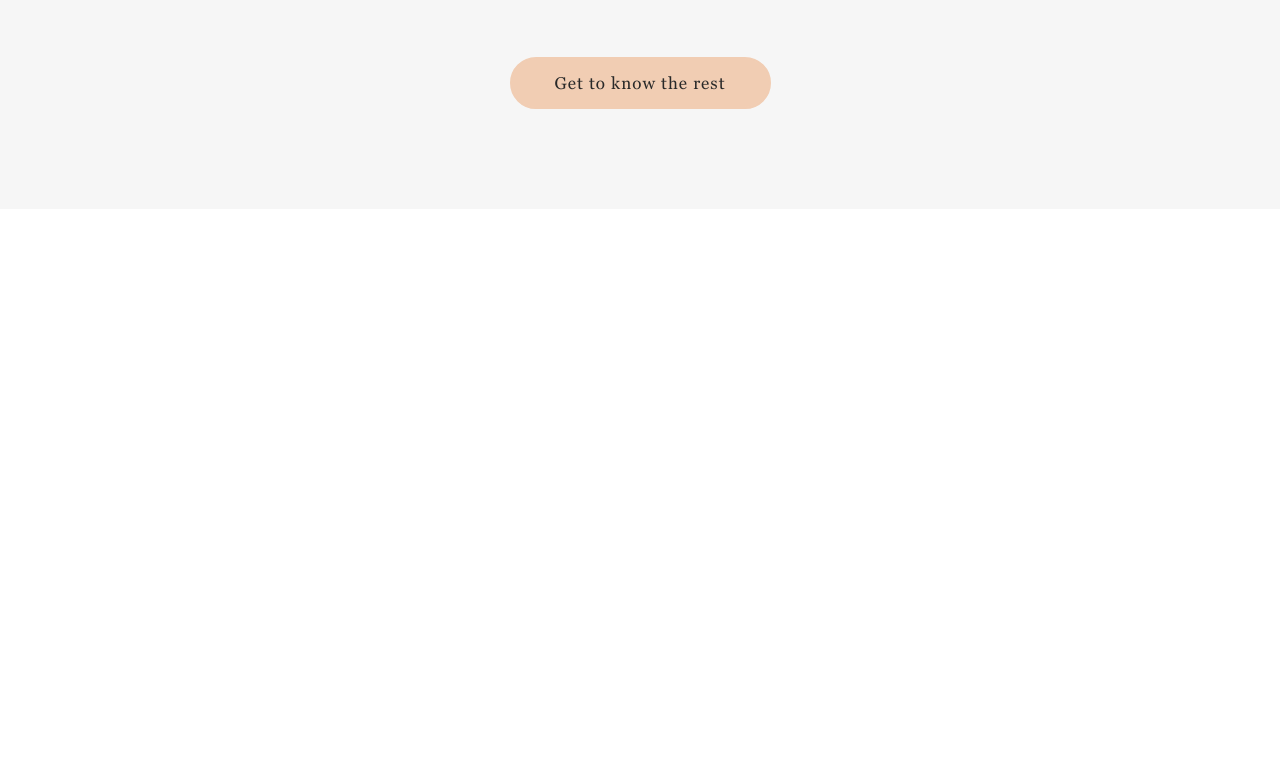
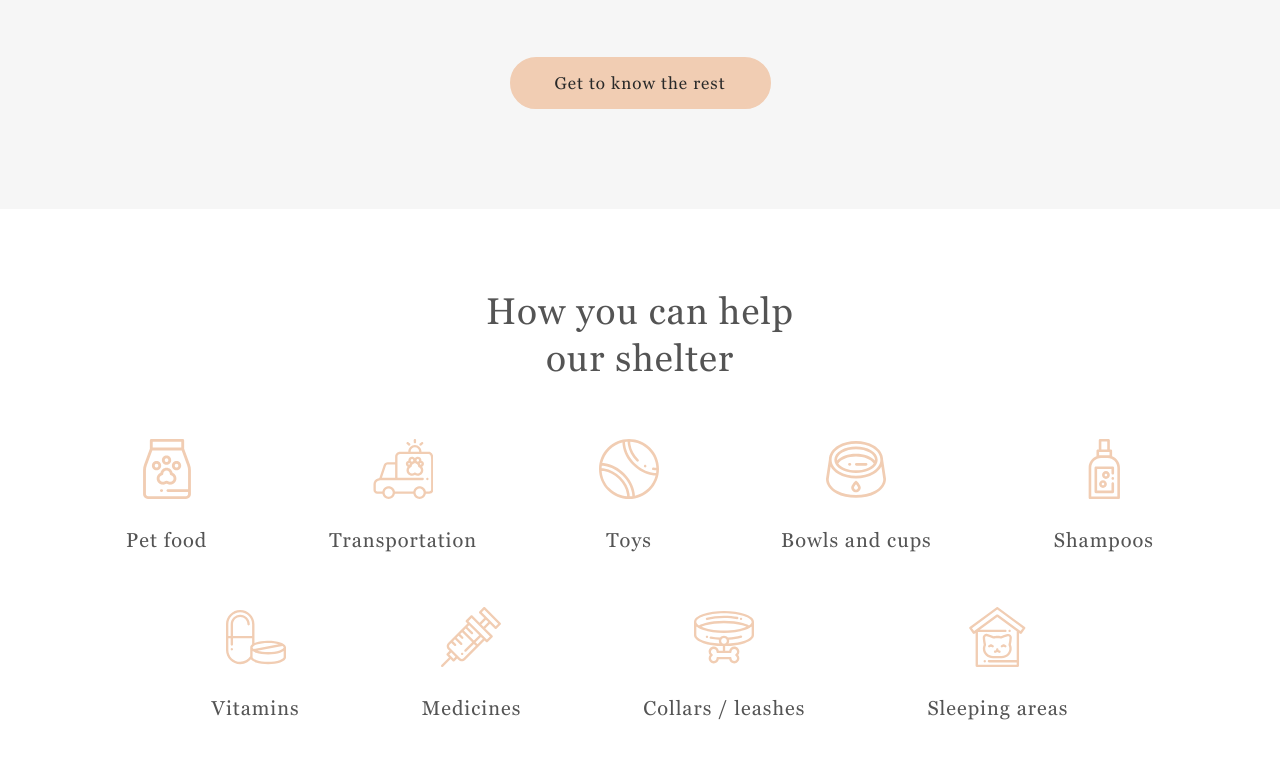
Before and after one commit to pug000/Shelter, a plain HTML site: page shelter/pages/main/index.html in a window 1280 px wide. Shown: the part 2164-2922 px from the top of the page. Before the commit the page ends 2373 px from the top, so only its background shows below. Drawn offline with Linux system fonts and the light colour scheme; a web font is replaced by a local one.

Commit message:
feat: add help section

```diff
--- a/shelter/pages/main/index.html
+++ b/shelter/pages/main/index.html
@@ -71,7 +71,7 @@
     <section class="our-friends">
       <div class="our-friends__backgroud"></div>
       <div class="our-friends-content">
-        <h3 class="our-friends-content__title">Our friends who <br> are looking for a house</h3>
+        <h3 class="our-friends-content__title content__title">Our friends who <br> are looking for a house</h3>
         <div class="our-friends-wrapper">
           <button class="our-friends-wrapper__prev-button"></button>
           <button class="our-friends-wrapper__next-button"></button>
@@ -102,6 +102,51 @@
         <button class="our-friends-content__button">Get to know the rest</button>
       </div>
     </section>
+    <section class="help">
+      <div class="help-content">
+        <h3 class="help-content__title content__title">How you can help <br> our shelter</h3>
+        <div class="help-wrapper">
+          <div class="help-wrapper__items">
+            <div class="help-wrapper__item">
+              <div class="help-wrapper__image"></div>
+              <div class="help-wrapper__text">Pet food</div>
+            </div>
+            <div class="help-wrapper__item">
+              <div class="help-wrapper__image"></div>
+              <div class="help-wrapper__text">Transportation</div>
+            </div>
+            <div class="help-wrapper__item">
+              <div class="help-wrapper__image"></div>
+              <div class="help-wrapper__text">Toys</div>
+            </div>
+            <div class="help-wrapper__item">
+              <div class="help-wrapper__image"></div>
+              <div class="help-wrapper__text">Bowls and cups</div>
+            </div>
+            <div class="help-wrapper__item">
+              <div class="help-wrapper__image"></div>
+              <div class="help-wrapper__text">Shampoos</div>
+            </div>
+            <div class="help-wrapper__item">
+              <div class="help-wrapper__image"></div>
+              <div class="help-wrapper__text">Vitamins</div>
+            </div>
+            <div class="help-wrapper__item">
+              <div class="help-wrapper__image"></div>
+              <div class="help-wrapper__text">Medicines</div>
+            </div>
+            <div class="help-wrapper__item">
+              <div class="help-wrapper__image"></div>
+              <div class="help-wrapper__text">Collars / leashes</div>
+            </div>
+            <div class="help-wrapper__item">
+              <div class="help-wrapper__image"></div>
+              <div class="help-wrapper__text">Sleeping areas</div>
+            </div>
+          </div>
+        </div>
+      </div>
+    </section>
   </main>
 </body>
 
--- a/shelter/pages/main/style.scss
+++ b/shelter/pages/main/style.scss
@@ -187,6 +187,7 @@ html {
 
     .our-friends {
       padding-top: 42px;
+      margin-bottom: 100px;
 
       &__backgroud {
         background-color: $color-light-l;
@@ -201,17 +202,6 @@ html {
         display: flex;
         flex-direction: column;
 
-        &__title {
-          @extend %ff-Georgia-Regular;
-          @extend %fz-h3;
-          color: $color-dark-l;
-          display: flex;
-          justify-content: center;
-          align-items: center;
-          text-align: center;
-          letter-spacing: 1px;
-          margin-bottom: 57px;
-        }
         &__button {
           @extend %ff-Georgia-Regular;
           @extend %fz-button;
@@ -284,6 +274,7 @@ html {
       width: 270px;
       height: 435px;
       transition: 0.6s;
+
       &:nth-child(1) .our-friends-column__image {
         background-image: url("/assets/images/pets-katrine.png");
       }
@@ -337,5 +328,85 @@ html {
         }
       }
     }
+
+    .content__title {
+      @extend %ff-Georgia-Regular;
+      @extend %fz-h3;
+      color: $color-dark-l;
+      display: flex;
+      justify-content: center;
+      align-items: center;
+      text-align: center;
+      letter-spacing: 1px;
+      margin-bottom: 57px;
+    }
+
+    .help {
+      margin-bottom: 100px;
+    }
+
+    .help-content {
+      padding-top: 42px;
+    }
+
+    .help-wrapper {
+      &__items {
+        display: flex;
+        padding-left: 67px;
+        padding-right: 67px;
+        justify-content: center;
+        flex-wrap: wrap;
+        gap: 55px 122px;
+      }
+
+      &__item {
+        display: flex;
+        flex-direction: column;
+        justify-content: center;
+        align-items: center;
+        gap: 30px;
+        &:nth-child(1) .help-wrapper__image {
+          background-image: url("/assets/icons/pet-food.svg");
+        }
+        &:nth-child(2) .help-wrapper__image {
+          background-image: url("/assets/icons/transportation.svg");
+        }
+        &:nth-child(3) .help-wrapper__image {
+          background-image: url("/assets/icons/toys.svg");
+        }
+        &:nth-child(4) .help-wrapper__image {
+          background-image: url("/assets/icons/bowls-and-cups.svg");
+        }
+        &:nth-child(5) .help-wrapper__image {
+          background-image: url("/assets/icons/shampoos.svg");
+        }
+        &:nth-child(6) .help-wrapper__image {
+          background-image: url("/assets/icons/vitamins.svg");
+        }
+        &:nth-child(7) .help-wrapper__image {
+          background-image: url("/assets/icons/medicines.svg");
+        }
+        &:nth-child(8) .help-wrapper__image {
+          background-image: url("/assets/icons/collars-or-leashes.svg");
+        }
+        &:nth-child(9) .help-wrapper__image {
+          background-image: url("/assets/icons/sleeping-area.svg");
+        }
+      }
+
+      &__image {
+        width: 60px;
+        height: 60px;
+        background-repeat: no-repeat;
+        background-position: center center;
+      }
+
+      &__text {
+        @extend %ff-Georgia-Regular;
+        @extend %fz-large-text;
+        color: $color-dark-l;
+        letter-spacing: 1px;
+      }
+    }
   }
 }
```
Also changed, not shown: shelter/assets/icons/bowls-and-cups.svg (added), shelter/assets/icons/collars-or-leashes.svg (added), shelter/assets/icons/medicines.svg (added), shelter/assets/icons/pet-food.svg (added), shelter/assets/icons/shampoos.svg (added), shelter/assets/icons/sleeping-area.svg (added), shelter/assets/icons/toys.svg (added), shelter/assets/icons/transportation.svg (added), shelter/assets/icons/vitamins.svg (added), shelter/pages/main/css/style.css.
